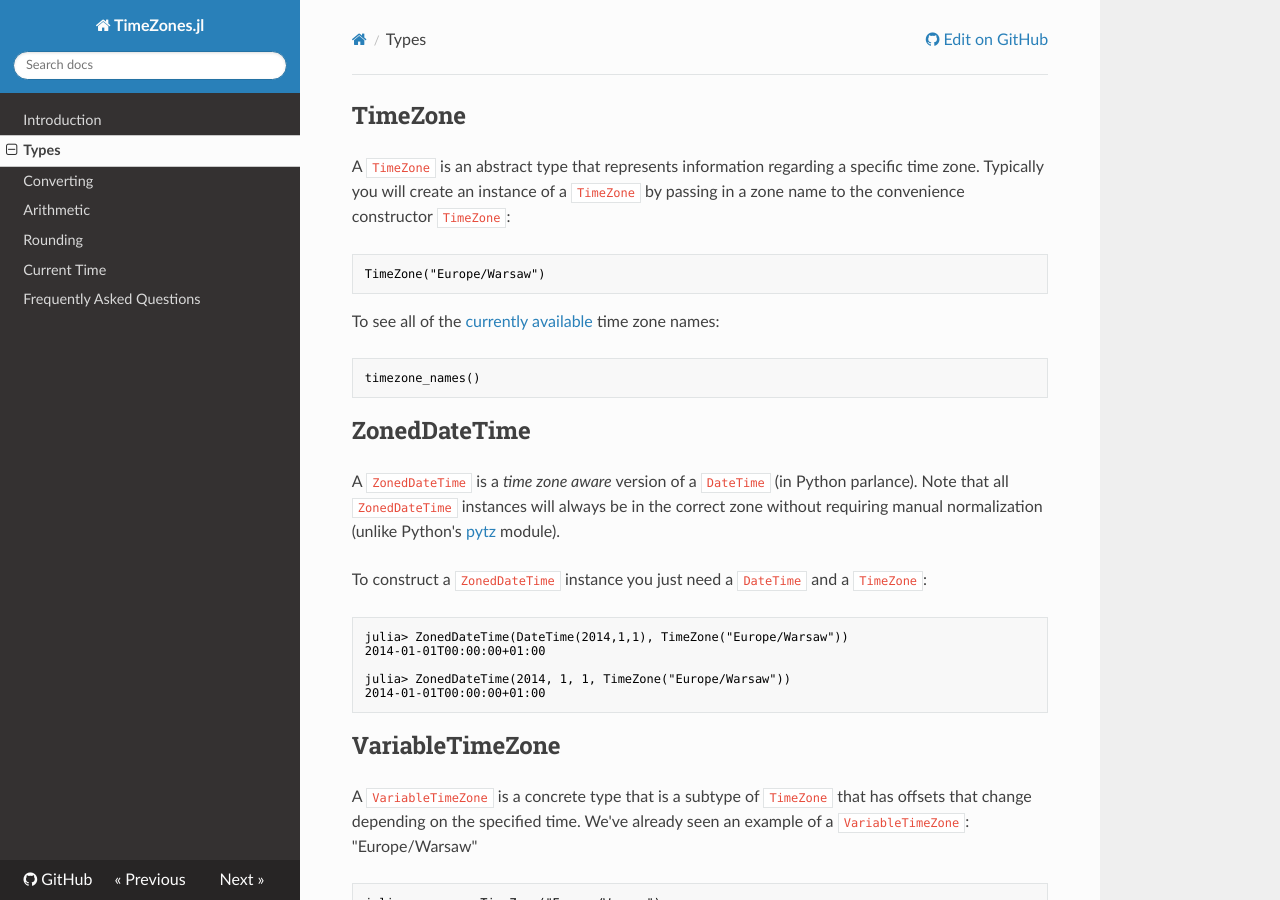
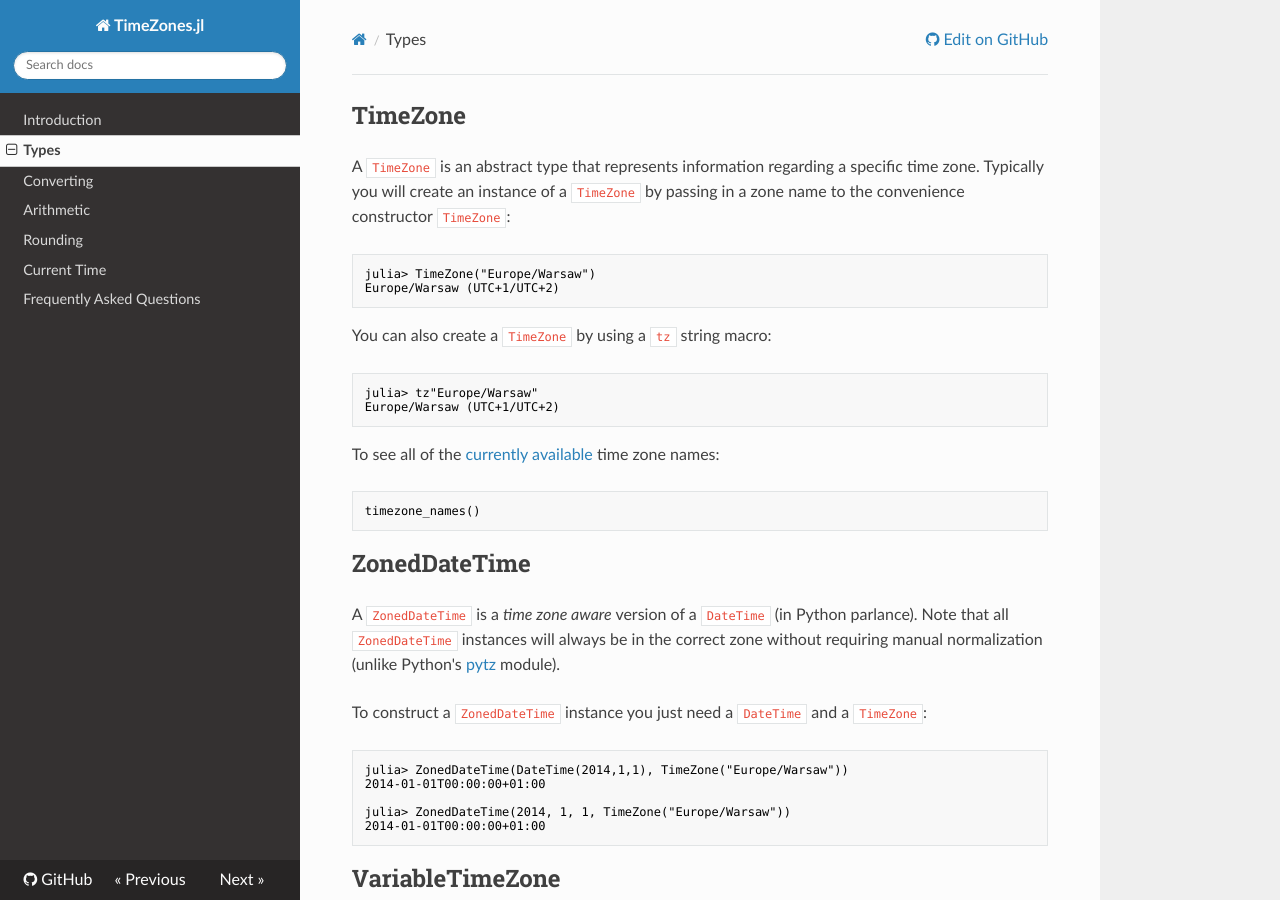
Before and after one commit to JuliaTime/TimeZones.jl, an MkDocs documentation site: the page built from docs/types.md, in a window 1280 px wide and 900 px high. Built offline with MkDocs 1.6.1, drawn with Linux system fonts in a browser that asks for light colours; nearby versions of some CDN libraries; old or Windows-style settings are respelled for this version of MkDocs.

Commit message:
Add tz string literal

````diff
--- a/docs/types.md
+++ b/docs/types.md
@@ -3,7 +3,15 @@
 A `TimeZone` is an abstract type that represents information regarding a specific time zone. Typically you will create an instance of a `TimeZone` by passing in a zone name to the convenience constructor `TimeZone`:
 
 ```julia
-TimeZone("Europe/Warsaw")
+julia> TimeZone("Europe/Warsaw")
+Europe/Warsaw (UTC+1/UTC+2)
+```
+
+You can also create a `TimeZone` by using a `tz` string macro:
+
+```julia
+julia> tz"Europe/Warsaw"
+Europe/Warsaw (UTC+1/UTC+2)
 ```
 
 To see all of the [currently available](faq#why-are-the-etc-time-zones-unsupported) time zone names:
````
Also changed, not shown: 2 other files.
